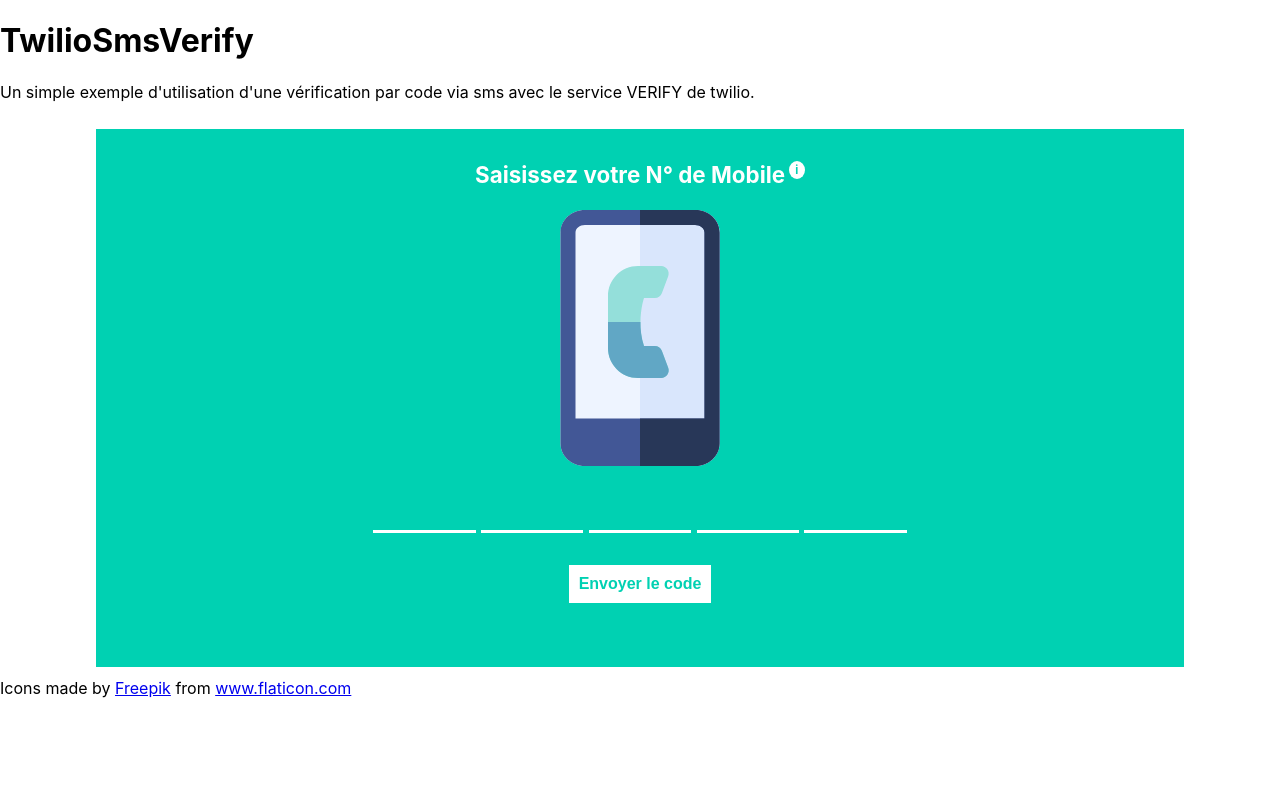
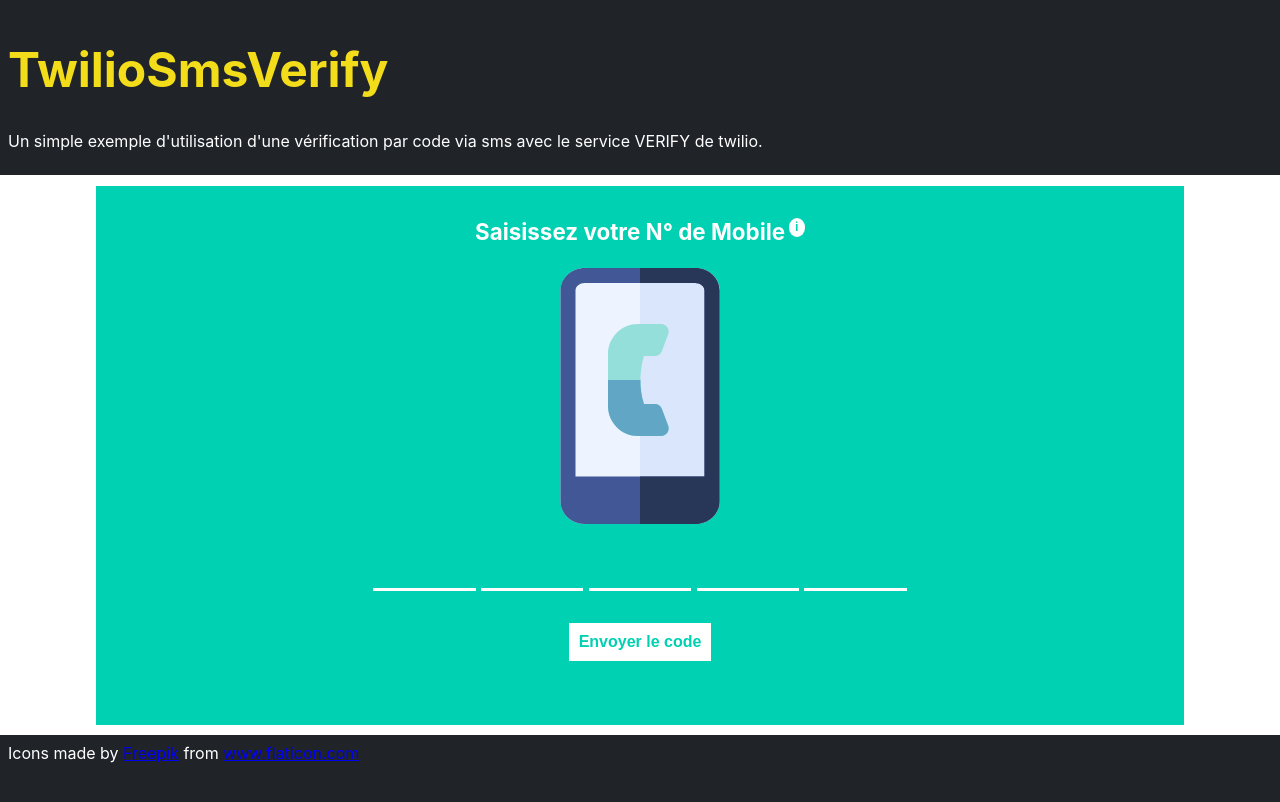
Before and after one commit to WebWalterWrite/twilio-sms-verify, a React (Create React App) app in the folder client/: page / in a window 1280 px wide. Shown: the top 802 px of the page. Built offline with nearby package versions, Linux system fonts and the light colour scheme.

Commit message:
:lipstick: update global style

```diff
--- a/client/src/App.scss
+++ b/client/src/App.scss
@@ -3,14 +3,19 @@
   pointer-events: none;
 }
 
-.App-header {
+header,footer{
   min-height: 10vh;
-  display: flex;
-  font-size: calc(10px + 2vmin);
   padding: 0.5rem;
   background-color: #202429;
+  color: #ffffff;
+}
+header{
   h1 {
     color: #f3dd1a;
+    font-size: calc(16px + 4vmin);
+  }
+  p{
+    color: #ffffff;
   }
 }
 
```
